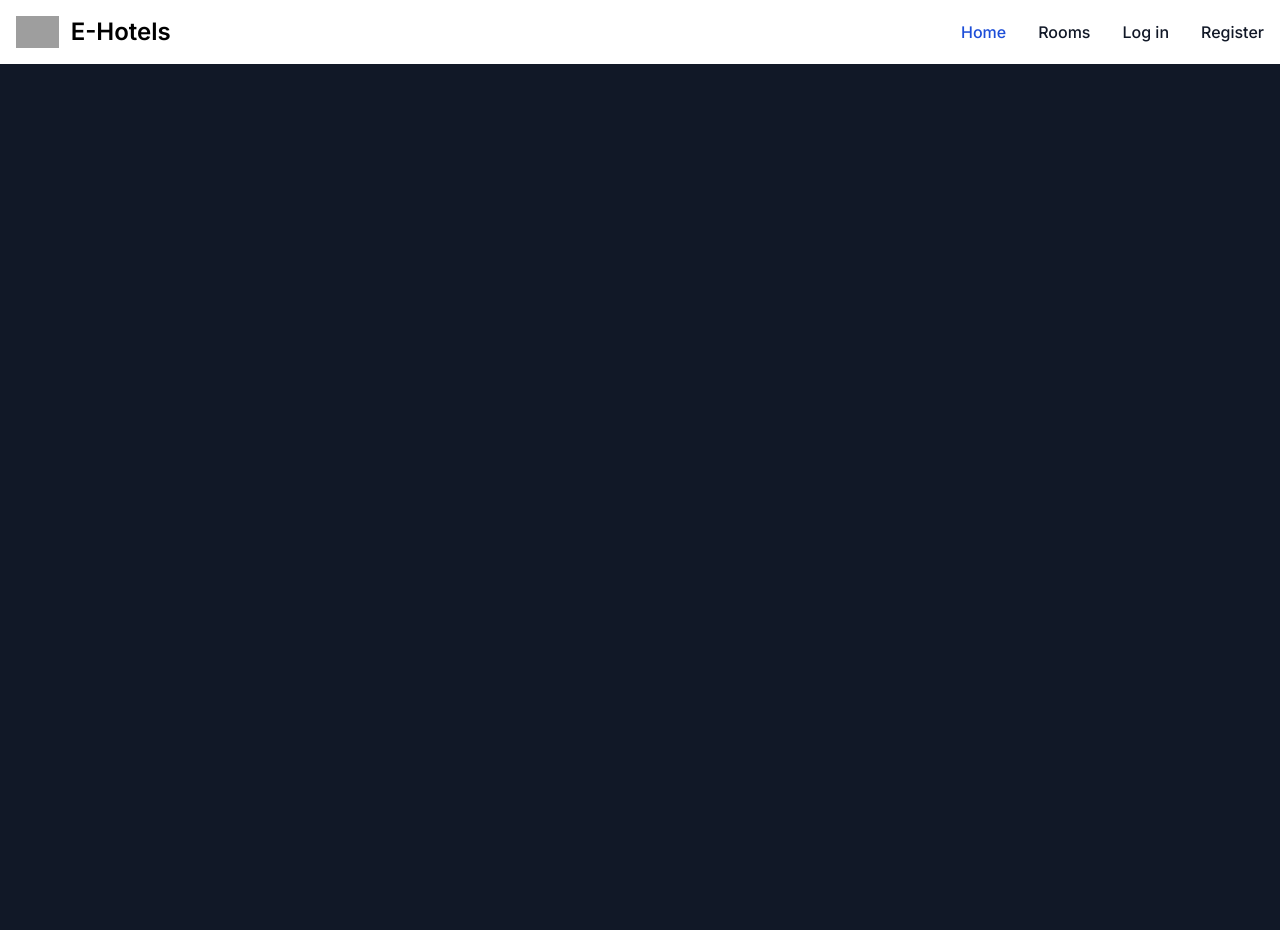
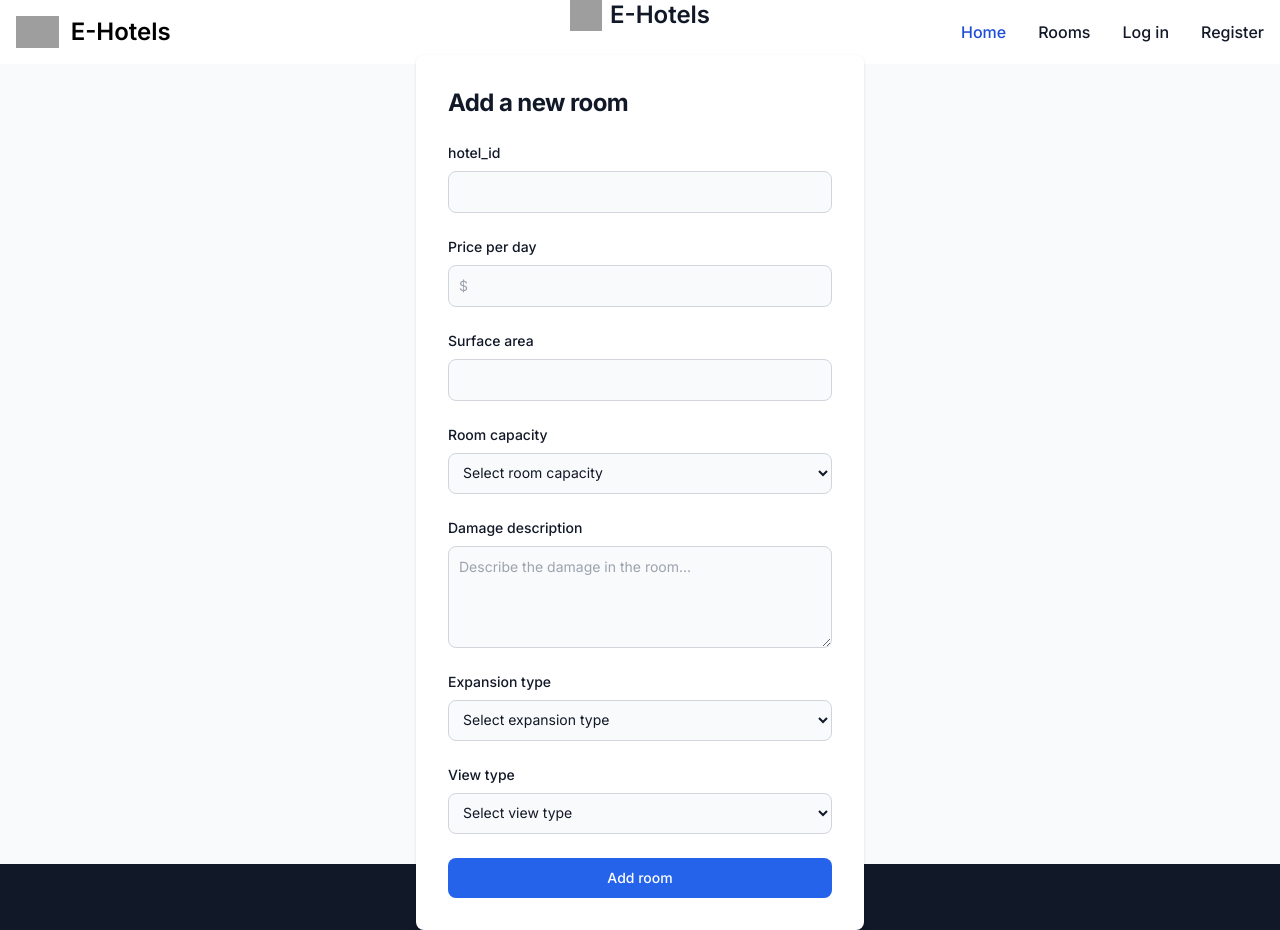
Before and after one commit to ghaitben/csi2532-project, a Next.js app in the folder frontend/: page /add_room in a window 1280 px wide. Before the commit the page ends 800 px from the top, so only its background shows below. Built offline with nearby package versions, Linux system fonts and the light colour scheme; grey boxes are pictures that could not be loaded.

Commit message:
[Frontend] Finish 'Add room' feature

```diff
--- a/frontend/app/add_room/page.tsx
+++ b/frontend/app/add_room/page.tsx
@@ -1,12 +1,144 @@
 "use client";
 
-import React, { useState, useEffect } from "react";
+import React, { useState } from "react";
 import { useRouter } from "next/navigation";
-import { useAuth, useError } from "../authentication";
+import { useError, useAuth } from "../authentication";
 
 export default function Home() {
+
+    const router = useRouter();
+    const { user, userType, userId, login, logout } = useAuth();
+    const { error, setError } = useError();
+    const [ ok, setOk ] = useState<boolean>(false);
+
+    async function onSubmit(event: FormEvent<HTMLFormEvent>) {
+        event.preventDefault();
+        setError(null);
+        let errs: string[] = [];
+
+        const formData = new FormData(event.currentTarget);
+
+        let payload = {};
+        formData.forEach((value, key) => payload[key] = value);
+        payload['user_type'] = userType;
+        payload['user_id'] = userId;
+
+        console.log(payload);
+
+        const res = await fetch("http://localhost:8000/hms/add_room", {
+            method: 'POST',
+            body: JSON.stringify(payload)
+        });
+
+        if (!res.ok) {
+            const res_json = await res.json();
+            errs.push(res_json.message);
+            setError(errs);
+            return;
+        }
+
+        setOk(true);
+        event.target.reset();
+    }
+
     return (
-        <>
-        </>
+      <section className="bg-gray-50 dark:bg-gray-900">
+        <div className="flex flex-col items-center justify-center px-6 py-8 mx-auto md:h-screen lg:py-0">
+            <a href="/" className="flex items-center mb-6 text-2xl font-semibold text-gray-900 dark:text-white">
+                <img className="w-8 h-8 mr-2" src="https://flowbite.s3.amazonaws.com/blocks/marketing-ui/logo.svg" alt="logo" />
+                E-Hotels
+            </a>
+
+            {ok && (
+                <div className="p-4 mb-4 text-sm text-green-800 rounded-lg bg-green-50 dark:bg-gray-800 dark:text-green-400" role="alert">
+                  <span className="font-medium">Room added successfully</span>
+                </div>
+            )}
+
+            {error && (
+                <div className="flex p-4 mb-4 text-sm text-blue-800 rounded-lg bg-blue-50 dark:bg-gray-800 dark:text-blue-400" role="alert">
+                  <svg className="flex-shrink-0 inline w-4 h-4 me-3 mt-[2px]" aria-hidden="true" xmlns="http://www.w3.org/2000/svg" fill="currentColor" viewBox="0 0 20 20">
+                    <path d="M10 .5a9.5 9.5 0 1 0 9.5 9.5A9.51 9.51 0 0 0 10 .5ZM9.5 4a1.5 1.5 0 1 1 0 3 1.5 1.5 0 0 1 0-3ZM12 15H8a1 1 0 0 1 0-2h1v-3H8a1 1 0 0 1 0-2h2a1 1 0 0 1 1 1v4h1a1 1 0 0 1 0 2Z"/>
+                  </svg>
+                  <span className="sr-only">Info</span>
+                  <div>
+                    <span className="font-medium">Ensure that these requirements are met:</span>
+                      <ul className="mt-1.5 list-disc list-inside">
+                      {error.map((msg, ndx) => {
+                          return (
+                          <li key={ndx}>{msg}</li>
+                          );
+                      })}
+                    </ul>
+                  </div>
+                </div>
+            )}
+            <div className="w-full bg-white rounded-lg shadow dark:border md:mt-0 sm:max-w-md xl:p-0 dark:bg-gray-800 dark:border-gray-700">
+                <div className="p-6 space-y-4 md:space-y-6 sm:p-8">
+                    <h1 className="text-xl font-bold leading-tight tracking-tight text-gray-900 md:text-2xl dark:text-white">
+                        Add a new room
+                    </h1>
+                    <form className="space-y-4 md:space-y-6" onSubmit={onSubmit}>
+                        <div>
+                            <label htmlFor="hotel_id" className="block mb-2 text-sm font-medium text-gray-900 dark:text-white">hotel_id</label>
+                            <input type="text" name="hotel_id" id="hotel_id" className="bg-gray-50 border border-gray-300 text-gray-900 sm:text-sm rounded-lg focus:ring-primary-600 focus:border-primary-600 block w-full p-2.5 dark:bg-gray-700 dark:border-gray-600 dark:placeholder-gray-400 dark:text-white dark:focus:ring-blue-500 dark:focus:border-blue-500" placeholder="" required="required" />
+                        </div>
+                        <div>
+                            <label htmlFor="price_per_day" className="block mb-2 text-sm font-medium text-gray-900 dark:text-white">Price per day</label>
+                            <input type="text" name="price_per_day" id="price_per_day" className="bg-gray-50 border border-gray-300 text-gray-900 sm:text-sm rounded-lg focus:ring-primary-600 focus:border-primary-600 block w-full p-2.5 dark:bg-gray-700 dark:border-gray-600 dark:placeholder-gray-400 dark:text-white dark:focus:ring-blue-500 dark:focus:border-blue-500" placeholder="$" required="required" />
+                        </div>
+                        <div>
+                            <label htmlFor="surface_area" className="block mb-2 text-sm font-medium text-gray-900 dark:text-white">Surface area</label>
+                            <input type="text" name="surface_area" id="surface_area" className="bg-gray-50 border border-gray-300 text-gray-900 sm:text-sm rounded-lg focus:ring-primary-600 focus:border-primary-600 block w-full p-2.5 dark:bg-gray-700 dark:border-gray-600 dark:placeholder-gray-400 dark:text-white dark:focus:ring-blue-500 dark:focus:border-blue-500" placeholder="" required="required" />
+                        </div>
+
+                        <div>
+                          <label htmlFor="room_capacity" className="block mb-2 text-sm font-medium text-gray-900 dark:text-white">Room capacity</label>
+                          <select name="room_capacity" id="room_capacity" className="bg-gray-50 border border-gray-300 text-gray-900 text-sm rounded-lg focus:ring-blue-500 focus:border-blue-500 block w-full p-2.5 dark:bg-gray-700 dark:border-gray-600 dark:placeholder-gray-400 dark:text-white dark:focus:ring-blue-500 dark:focus:border-blue-500" required="required">
+                            <option value="">Select room capacity</option>
+                            {['simple', 'double'].map((val, ndx) => {
+                                return (
+                                <option key={ndx} value={val}>{val}</option>
+                                );
+                            })}
+                          </select>
+                        </div>
+
+                        <div>
+                            <label htmlFor="damage_description" className="block mb-2 text-sm font-medium text-gray-900 dark:text-white">Damage description</label>
+                            <textarea id="damage_description" rows="4" className="block p-2.5 w-full text-sm text-gray-900 bg-gray-50 rounded-lg border border-gray-300 focus:ring-blue-500 focus:border-blue-500 dark:bg-gray-700 dark:border-gray-600 dark:placeholder-gray-400 dark:text-white dark:focus:ring-blue-500 dark:focus:border-blue-500" placeholder="Describe the damage in the room..."></textarea>
+                        </div>
+
+                        <div>
+                          <label htmlFor="expansion_type" className="block mb-2 text-sm font-medium text-gray-900 dark:text-white">Expansion type</label>
+                          <select name="expansion_type" id="expansion_type" className="bg-gray-50 border border-gray-300 text-gray-900 text-sm rounded-lg focus:ring-blue-500 focus:border-blue-500 block w-full p-2.5 dark:bg-gray-700 dark:border-gray-600 dark:placeholder-gray-400 dark:text-white dark:focus:ring-blue-500 dark:focus:border-blue-500" required="required">
+                            <option value="">Select expansion type</option>
+                            {['none', 'additional bed', 'private balcony'].map((val, ndx) => {
+                                return (
+                                <option key={ndx} value={val}>{val}</option>
+                                );
+                            })}
+                          </select>
+                        </div>
+
+                        <div>
+                          <label htmlFor="view_type" className="block mb-2 text-sm font-medium text-gray-900 dark:text-white">View type</label>
+                          <select name="view_type" id="view_type" className="bg-gray-50 border border-gray-300 text-gray-900 text-sm rounded-lg focus:ring-blue-500 focus:border-blue-500 block w-full p-2.5 dark:bg-gray-700 dark:border-gray-600 dark:placeholder-gray-400 dark:text-white dark:focus:ring-blue-500 dark:focus:border-blue-500" required="required">
+                            <option value="">Select view type</option>
+                            {['ocean', 'mountains'].map((val, ndx) => {
+                                return (
+                                <option key={ndx} value={val}>{val}</option>
+                                );
+                            })}
+                          </select>
+                        </div>
+
+
+                        <button type="submit" className="w-full text-white bg-primary-600 hover:bg-primary-700 focus:ring-4 focus:outline-none focus:ring-primary-300 font-medium rounded-lg text-sm px-5 py-2.5 text-center dark:bg-primary-600 dark:hover:bg-primary-700 dark:focus:ring-primary-800">Add room</button>
+                    </form>
+                </div>
+            </div>
+        </div>
+      </section>
     );
 }
--- a/frontend/app/authentication.tsx
+++ b/frontend/app/authentication.tsx
@@ -1,6 +1,7 @@
 "use client";
 
 import React, { createContext, useContext, useState, useEffect } from 'react';
+import { useRouter } from "next/navigation";
 
 const AuthCtx = createContext();
 const ErrCtx = createContext();
@@ -9,22 +10,27 @@ export const useError = () => useContext(ErrCtx);
 
 export const AuthProvider = ({ children }) => {
     const [user, setUser] = useState<string | null>(null);
+    const [userId, setUserId] = useState<int | null>(null);
+    const [userType, setUserType] = useState<string | null>(null);
     const [error, setError] = useState<string[] | null>(null);
-    const [userType, setUserType] = useState<string | null>(null);
+    const router = useRouter();
 
     useEffect(() => {
         if (typeof window !== 'undefined') {
             setUser(localStorage.getItem('user'));
             setUserType(localStorage.getItem('userType'));
+            setUserId(localStorage.getItem('userId'));
         }
     }, []);
 
-    const login = (username, userType) => {
+    const login = (username, userType, user_id) => {
         if (typeof window !== 'undefined') {
             localStorage.setItem('user', username);
             localStorage.setItem('userType', userType);
+            localStorage.setItem('userId', user_id);
             setUser(username);
             setUserType(userType);
+            setUserId(user_id);
         }
     };
 
@@ -32,13 +38,15 @@ export const AuthProvider = ({ children }) => {
         if (typeof window !== 'undefined') {
             localStorage.removeItem('user');
             localStorage.removeItem('userType');
+            localStorage.removeItem('userId');
             setUser(null);
             setUserType(null);
+            router.push("/");
         }
     };
 
     return (
-      <AuthCtx.Provider value={{ user, userType, login, logout }}>
+      <AuthCtx.Provider value={{ user, userType, userId, login, logout }}>
       <ErrCtx.Provider value={{ error, setError }}>
         {children}
       </ErrCtx.Provider>
--- a/frontend/app/login/page.tsx
+++ b/frontend/app/login/page.tsx
@@ -34,7 +34,6 @@ export default function LoginForm() {
         formData.forEach((value, key) => payload[key] = value);
         payload['user_type'] = isEmployeeLogin ? 'employee' : 'client';
 
-        formData.forEach((value, key) => payload[key] = value);
         const res = await fetch("http://localhost:8000/hms/login", {
             method: 'POST',
             body: JSON.stringify(payload)
@@ -46,7 +45,9 @@ export default function LoginForm() {
             return;
         }
 
-        login(formData.get('fullname'), payload['user_type']);
+        const res_json = await res.json();
+
+        login(formData.get('fullname'), payload['user_type'], res_json.user_id);
 
         router.push("/");
     }
```
Also changed, not shown: 2 other files (tests, documents, lock files or other folders).
